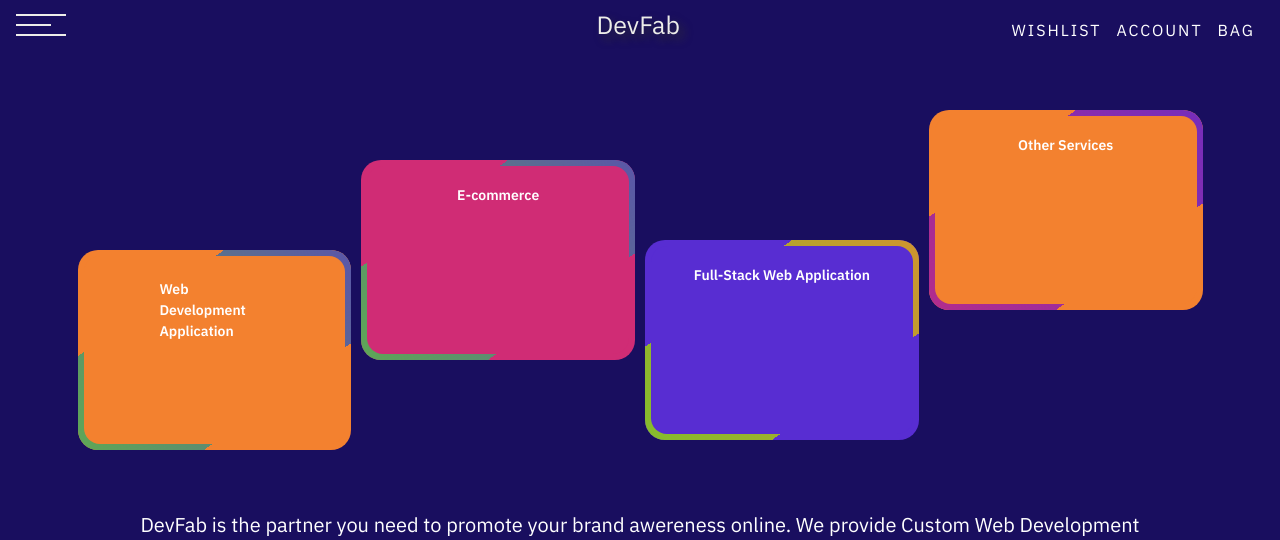
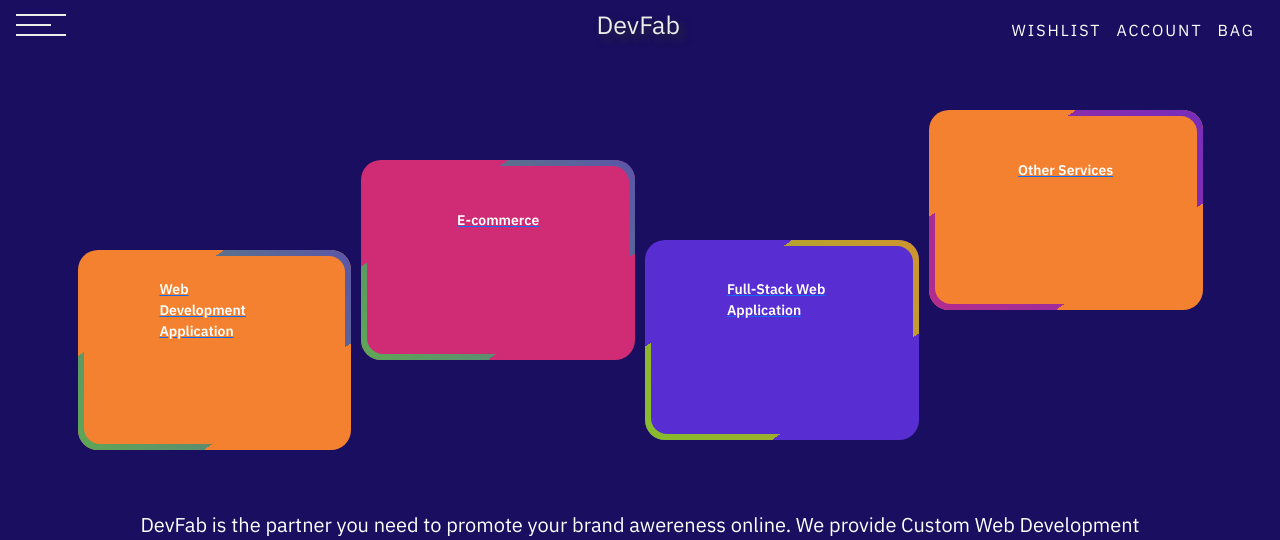
Before and after one commit to cartman1978/dev_fab-service, a Django app: page / in a window 1280 px wide. Shown: the top 540 px of the page. Run offline with Django 3.2, Linux system fonts and the light colour scheme; some libraries are stand-ins or nearby versions.

Commit message:
testing new box service dispaly

```diff
--- a/home/templates/home/index.html
+++ b/home/templates/home/index.html
@@ -20,40 +20,37 @@
             <div class="box-service-1">
 
                <div class="image">
-                <p class="service"> Web Development Application
                 <a href="{% url 'services' %}?category=webapp">
+                    <p class="service"> Web Development Application</p>
                 </a>
-            </p>
             </div>
             </div>
         </div>
 
         <div class="col-md-6 col-lg-3">
             <div class="box-service-2">
-                <p class="service">E-commerce</p>
                 <div class="image">
                     <a href="{% url 'services' %}?category=ecommerce">
-
+                        <p class="service">E-commerce</p>
                     </a>
                 </div>
             </div>
         </div>
         <div class="col-md-6 col-lg-3">
             <div class="box-service-3">
-                <p class="service">Full-Stack Web Application</p>
+
                 <div class="image">
                     <a href="{% url 'services' %}?category=fullstack">
-
+                        <p class="service">Full-Stack Web Application</p>
                     </a>
                 </div>
             </div>
         </div>
         <div class="col-md-6 col-lg-3">
             <div class="box-service-4">
-                <p class="service">Other Services</p>
                 <div class="image">
                     <a href="{% url 'services' %}?category=other">
-
+                        <p class="service">Other Services</p>
                     </a>
                 </div>
             </div>
--- a/static/css/base.css
+++ b/static/css/base.css
@@ -670,6 +670,9 @@ select option[value=""] {
     justify-content: center;
 }
 
+.image p {
+    text-decoration: none;
+}
 
 .box-service-2::before {
     content: '';
```
